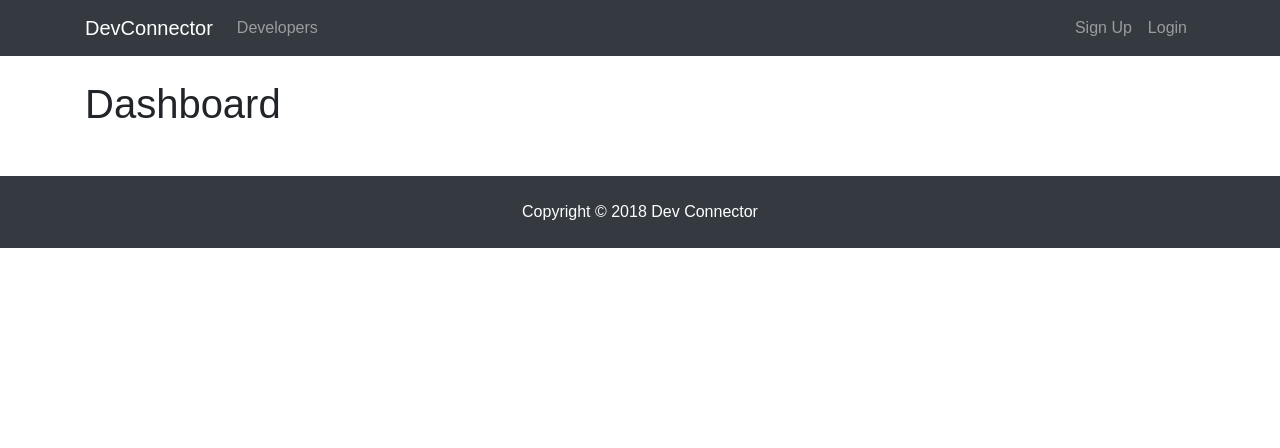
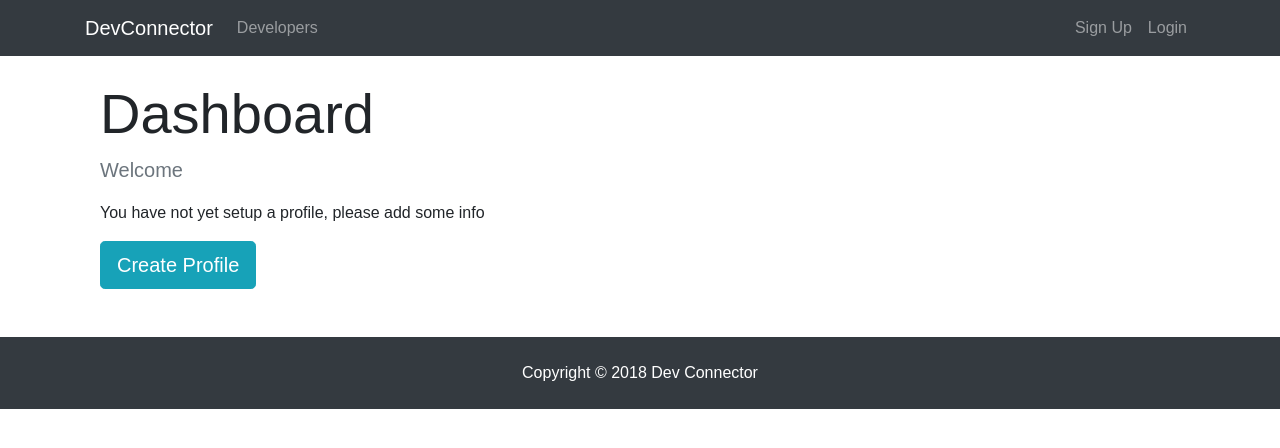
Before and after one commit to Peacecake/MERN-Stack-Tutorial, a React (Create React App) app in the folder client/: page /dashboard in a window 1280 px wide. Shown: the top 448 px of the page. Built offline with nearby package versions, Linux system fonts and the light colour scheme; no server answers.

Commit message:
Add spinner component, fixed profile always null bug, dashboard shows spinner and create profile btn if user has no profile

```diff
--- a/client/src/components/Dashboard/Dashboard.js
+++ b/client/src/components/Dashboard/Dashboard.js
@@ -1,7 +1,9 @@
 import React, { Component } from "react";
+import { Link } from "react-router-dom";
 import PropTypes from "prop-types";
 import { connect } from "react-redux";
 import { getCurrentProfile } from "../../actions/profileActions";
+import Spinner from "../common/Spinner";
 
 class Dashboard extends Component {
   componentDidMount() {
@@ -9,12 +11,53 @@
   }
 
   render() {
+    const { user } = this.props.auth;
+    const { profile, loading } = this.props.profile;
+
+    let dashboardContent;
+
+    if (profile == null || loading) {
+      dashboardContent = <Spinner/>;
+    } else {
+      // Check if logged in user has profile data
+      if (Object.keys(profile).length > 0) {
+        dashboardContent = <h4>Display Profile here</h4>;
+      } else {
+        // User is logged in but has no profile
+        dashboardContent = (
+          <div>
+            <p className="lead text-muted">Welcome {user.name}</p>
+            <p>You have not yet setup a profile, please add some info</p>
+            <Link to="/create-profile" className="btn btn-lg btn-info">Create Profile</Link>
+          </div>
+        );
+      }
+    }
+
     return (
-      <div>
-        <h1>Dashboard</h1>
+      <div className="dashboard">
+        <div className="container">
+          <div className="row">
+            <div className="col-md-12">
+              <h1 className="display-4">Dashboard</h1>
+              { dashboardContent }
+            </div>
+          </div>
+        </div>
       </div>
     )
   }
 }
 
-export default connect(null, { getCurrentProfile })(Dashboard);
+Dashboard.propTypes = {
+  getCurrentProfile: PropTypes.func.isRequired,
+  auth: PropTypes.object.isRequired,
+  profile: PropTypes.object.isRequired
+};
+
+const mapStateToProps = state => ({
+  profile: state.profile,
+  auth: state.auth
+});
+
+export default connect(mapStateToProps, { getCurrentProfile })(Dashboard);
--- /dev/null
+++ b/client/src/components/common/Spinner.js
@@ -0,0 +1,14 @@
+import React from "react";
+import spinner from "./spinner.gif";
+
+export default () => {
+  return (
+    <div>
+      <img
+        src={spinner}
+        alt="Loading..."
+        style={{width: "200px", margin: "auto", display: "block"}}
+      />
+    </div>
+  )
+};
--- a/client/src/reducers/profileReducer.js
+++ b/client/src/reducers/profileReducer.js
@@ -7,7 +7,7 @@
 };
 
 export default function(state = initialState, action) {
-  switch (action) {
+  switch (action.type) {
     case GET_PROFILE:
       return {
         ...state,
@@ -23,7 +23,7 @@
       return {
         ...state,
         profile: null
-      }
+      };
     default:
       return state;
   }
```
Also changed, not shown: client/src/components/common/spinner.gif (added), 1 other file (tests, documents, lock files or other folders).
